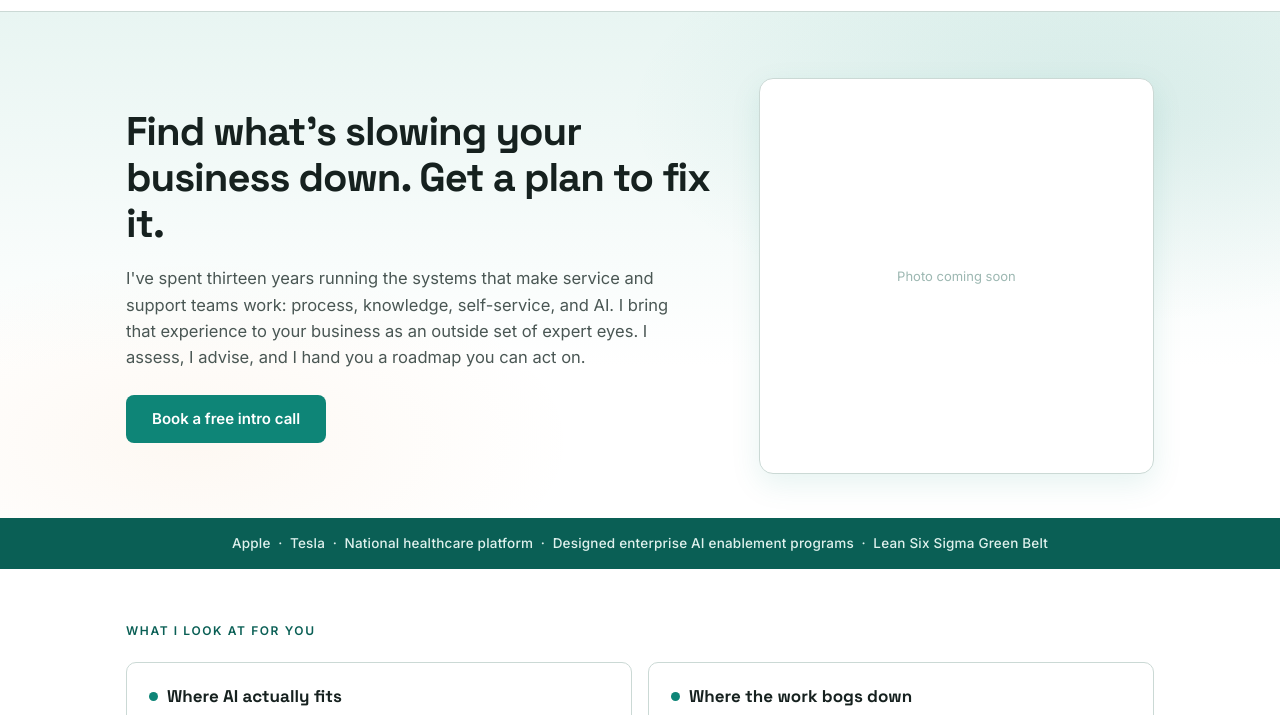
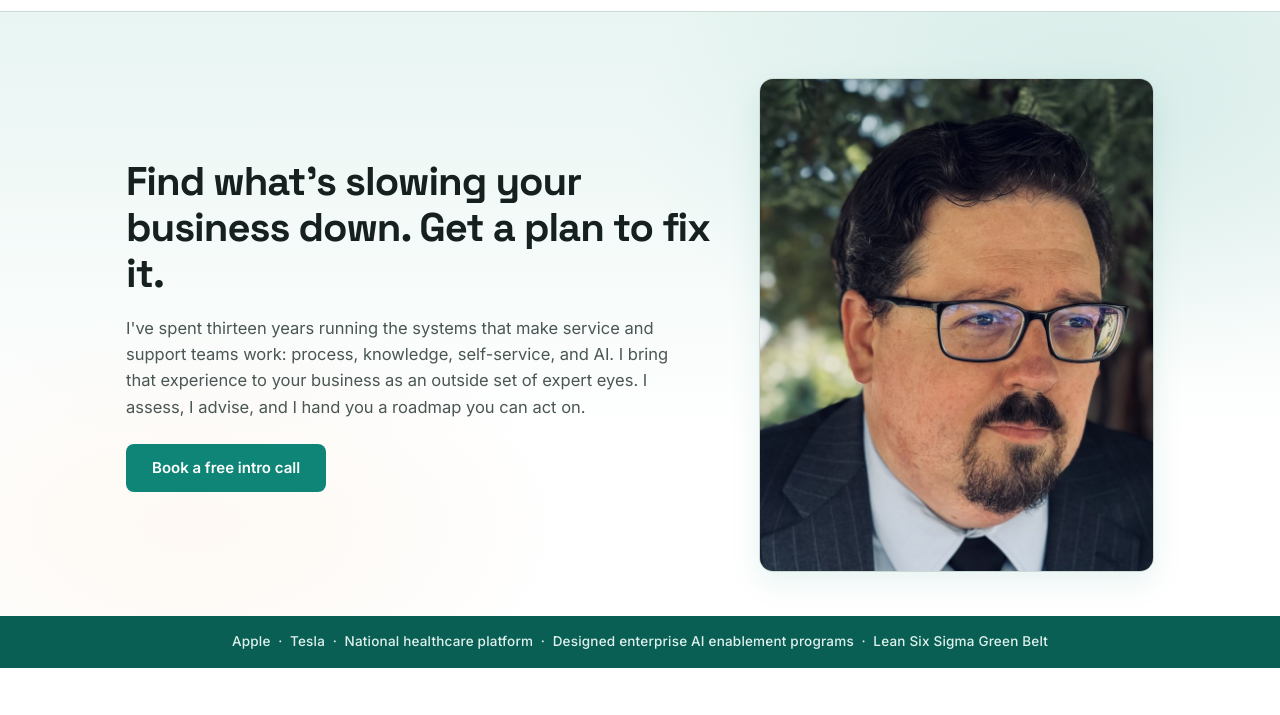
Before and after one commit to pf-builds/peterfrutchey-site, a plain HTML site: page index.html in a window 1280 px wide. Shown: the part 47-762 px from the top of the page. Drawn offline with Linux system fonts and the light colour scheme.

Commit message:
Add headshot to hero
- headshot.jpg, 800x1000, cropped 4:5 from the original portrait,
  113KB, all EXIF stripped including GPS and device data
- Hero photo slot changes from 1:1 to 4:5; a square crop clipped the
  top of the head and the chin, since the source framing is very tight
- Drop the 16px white inset so the photo fills its frame edge to edge
- Explicit width/height on the img to avoid layout shift on load
- README updated to match the current state of the site

```diff
--- a/index.html
+++ b/index.html
@@ -50,11 +50,11 @@
     font-size:15px;padding:12px 26px;border-radius:8px;text-decoration:none;
     margin-top:24px;border:none;cursor:pointer;}
   .btn:hover{background:var(--teal-dk);}
-  .headshot{aspect-ratio:1/1;border-radius:14px;background:#fff;
+  .headshot{aspect-ratio:4/5;border-radius:14px;background:var(--teal-lt);
     border:1px solid var(--line);display:flex;align-items:center;justify-content:center;
-    color:#9DB8B2;font-size:13px;text-align:center;padding:16px;overflow:hidden;
+    color:#9DB8B2;font-size:13px;text-align:center;overflow:hidden;
     box-shadow:0 10px 30px rgba(14,133,119,.10);}
-  .headshot img{width:100%;height:100%;object-fit:cover;border-radius:14px;}
+  .headshot img{width:100%;height:100%;object-fit:cover;display:block;}
   @media(max-width:720px){ .hero-grid{grid-template-columns:1fr;} .headshot{max-width:260px;} h1{font-size:32px;} }
   /* credibility strip */
   .cred{background:var(--teal-dk);}
@@ -140,8 +140,9 @@
       roadmap you can act on.</p>
       <a class="btn" href="#contact">Book a free intro call</a>
     </div>
-    <!-- HEADSHOT: replace the placeholder below with <img src="headshot.jpg" alt="Peter Frutchey"> -->
-    <div class="headshot">Photo coming soon</div>
+    <div class="headshot">
+      <img src="headshot.jpg" width="800" height="1000" alt="Peter Frutchey" fetchpriority="high">
+    </div>
   </div>
 </header>
 
```
Also changed, not shown: headshot.jpg (added), 1 other file.
